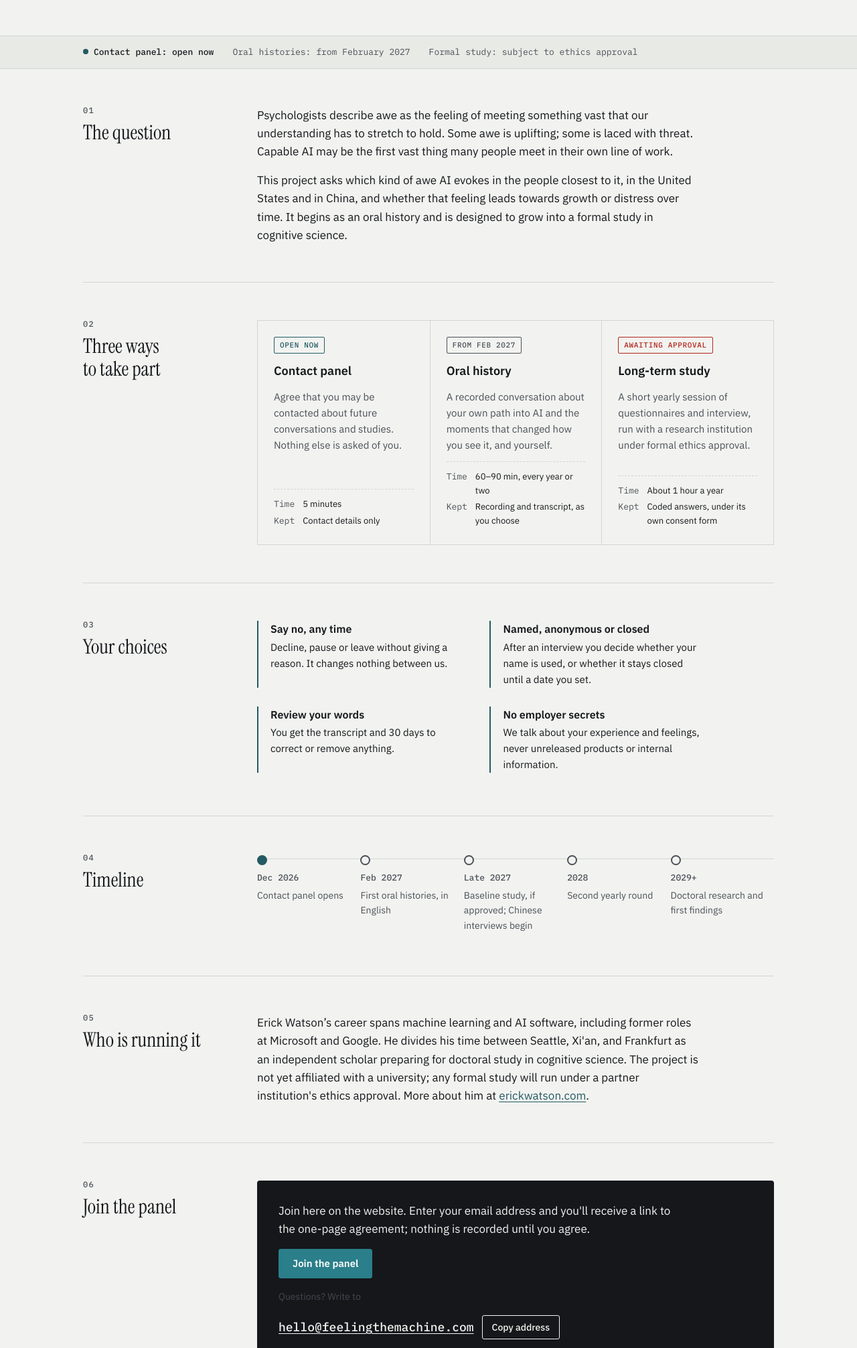
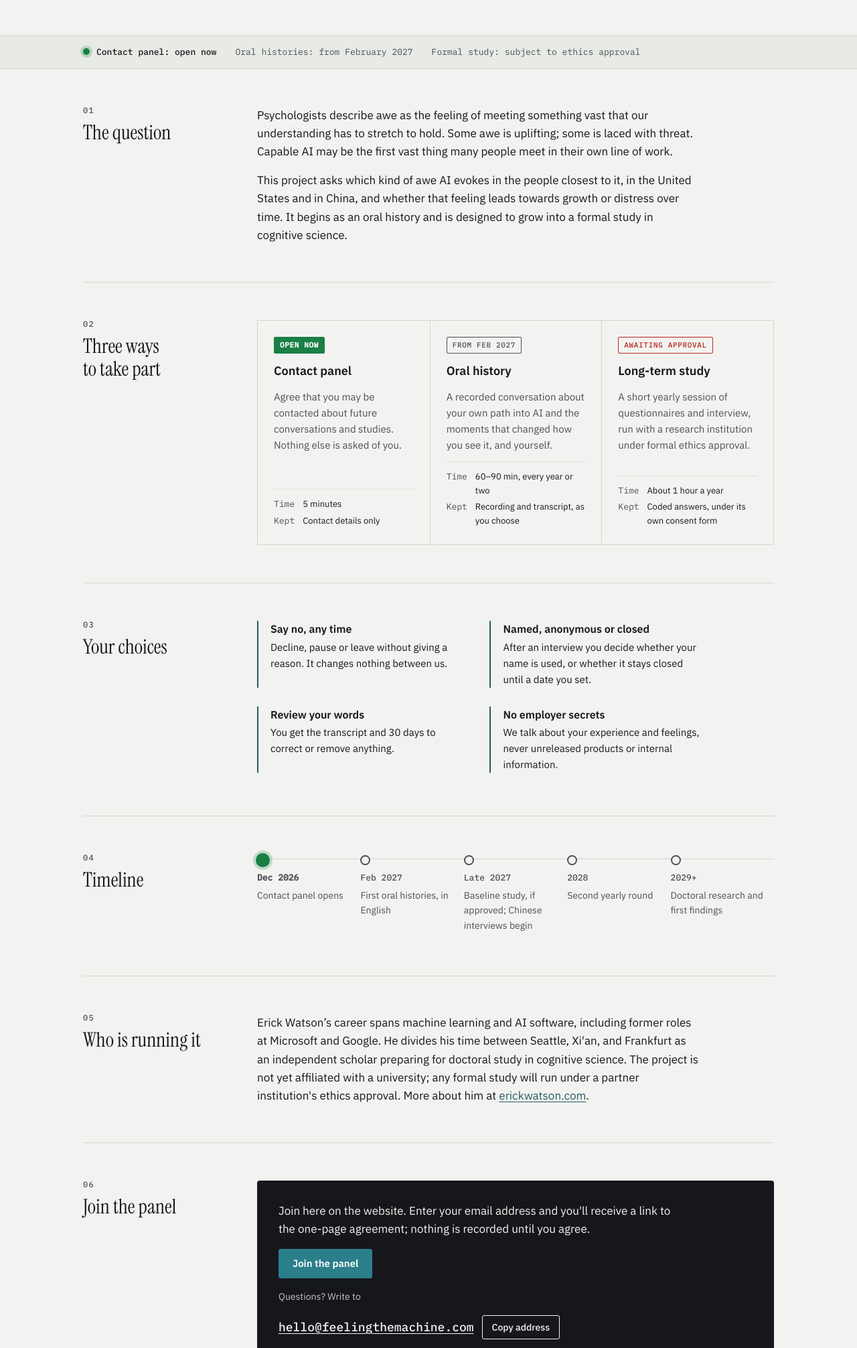
Before and after one commit to ErickWa/Feeling, a website: page site/index.html in a window 1280 px wide. Shown: the part 537-2550 px from the top of the page at 67% size. Drawn offline with Linux system fonts and the light colour scheme.

Commit message:
Home: green, larger "open now" markers; readable notes in the join box
The status dot, the Open now chip and the Dec 2026 timeline point used the
link teal at small sizes. They now share an --open green (#1a7f45 light,
#4cc27a dark), with a halo on the dot and the timeline point and a filled
chip. The join box's .note took the page's --ink-2 grey, about 2:1 on the
inverted box in both themes; it now takes the box's own text colour.

Co-Authored-By: Claude Opus 5.5 <noreply@anthropic.com>
Claude-Session: https://claude.ai/code/session_01Dr6Dhph8UPBzkHGXKiZC78

```diff
--- a/site/site.css
+++ b/site/site.css
@@ -24,6 +24,9 @@
   --rule: #d2d6cf;
   --accent: #245a63;
   --seal: #b3261e;
+  /* "Open now": green, apart from the teal of links and the Join buttons.
+     --on-open is the text on it, 5.04:1 here and 8.24:1 in dark mode. */
+  --open: #1a7f45; --on-open: #ffffff;
   --font-display: "Instrument Serif", "Noto Serif SC", "Songti SC", "SimSun", Georgia, serif;
   --font-han: "Noto Serif SC", "Songti SC", "STSong", "SimSun", serif;
   --font-body: "IBM Plex Sans", "PingFang SC", "Microsoft YaHei", "Noto Sans SC", system-ui, sans-serif;
@@ -34,11 +37,13 @@
   :root:not([data-theme="light"]) {
     --paper: #111316; --paper-2: #181b1f; --ink: #e8e9e5; --ink-2: #a2a8ae;
     --rule: #2b3036; --accent: #86b9c0; --seal: #e05a4e; color-scheme: dark;
+    --open: #4cc27a; --on-open: #111316;
   }
 }
 :root[data-theme="dark"] {
   --paper: #111316; --paper-2: #181b1f; --ink: #e8e9e5; --ink-2: #a2a8ae;
   --rule: #2b3036; --accent: #86b9c0; --seal: #e05a4e; color-scheme: dark;
+  --open: #4cc27a; --on-open: #111316;
 }
 
 * { box-sizing: border-box; }
@@ -116,7 +121,7 @@ h1 em { font-style: italic; color: var(--accent); }
 .status { border-top: 1px solid var(--rule); border-bottom: 1px solid var(--rule); background: var(--paper-2); }
 .status .wrap { display: flex; flex-wrap: wrap; gap: 8px 28px; padding-top: 14px; padding-bottom: 14px; font: 400 13px/1.5 var(--font-mono); color: var(--ink-2); }
 .status b { color: var(--ink); font-weight: 500; }
-.dot { display: inline-block; width: 8px; height: 8px; border-radius: 50%; background: var(--accent); margin-right: 8px; vertical-align: 1px; }
+.dot { display: inline-block; width: 10px; height: 10px; border-radius: 50%; background: var(--open); margin-right: 10px; vertical-align: 0; box-shadow: 0 0 0 4px color-mix(in srgb, var(--open) 22%, transparent); }
 
 /* Sections */
 section.block { display: grid; grid-template-columns: 220px 1fr; gap: 40px; padding: 56px 0; border-bottom: 1px solid var(--rule); }
@@ -140,7 +145,7 @@ section.block > h2 .no { display: block; font: 500 12px/1 var(--font-mono); colo
 .way dt { font-family: var(--font-mono); color: var(--ink-2); }
 .way dd { margin: 0; }
 .chip { align-self: flex-start; font: 500 11px/1 var(--font-mono); letter-spacing: 0.06em; text-transform: uppercase; padding: 6px 8px; border-radius: 2px; border: 1px solid currentColor; }
-.chip.open { color: var(--accent); }
+.chip.open { background: var(--open); border-color: var(--open); color: var(--on-open); font-weight: 600; }
 .chip.soon { color: var(--ink-2); }
 .chip.pending { color: var(--seal); }
 
@@ -152,7 +157,8 @@ ol.time { list-style: none; padding: 0; margin: 0; display: grid; grid-template-
 ol.time::before { content: ""; position: absolute; left: 0; right: 0; top: 7px; height: 1px; background: var(--rule); }
 ol.time li { position: relative; padding: 28px 16px 0 0; font-size: 14px; }
 ol.time li::before { content: ""; position: absolute; top: 2px; left: 0; width: 11px; height: 11px; border-radius: 50%; background: var(--paper); border: 2px solid var(--ink-2); }
-ol.time li.now::before { background: var(--accent); border-color: var(--accent); }
+ol.time li.now::before { top: -1px; left: -2px; width: 17px; height: 17px; background: var(--open); border-color: var(--open); box-shadow: 0 0 0 4px color-mix(in srgb, var(--open) 22%, transparent); }
+ol.time li.now time { color: var(--open); font-weight: 600; }
 ol.time time { display: block; font: 500 13px/1.3 var(--font-mono); margin-bottom: 6px; font-variant-numeric: tabular-nums; }
 ol.time span { color: var(--ink-2); }
 
@@ -165,7 +171,9 @@ ol.time span { color: var(--ink-2); }
   font: 500 14px/1 var(--font-body); background: transparent; color: var(--paper);
   border: 1px solid var(--paper); border-radius: 3px; padding: 10px 14px; cursor: pointer;
 }
-.join .note { font-size: 14px; opacity: 0.88; }
+/* color: .note's own --ink-2 is the page's grey, made for the page, and
+   on this inverted box it fell to about 2:1 in both themes. */
+.join .note { font-size: 14px; color: var(--paper); opacity: 0.8; }
 /* The site's one call to action, in the hero and in the join section. One
    colour in both themes, because the join box inverts: #2a7f8a carries white
    text at 4.67:1 and stands out at least 3.8:1 from the light page, the dark
```
